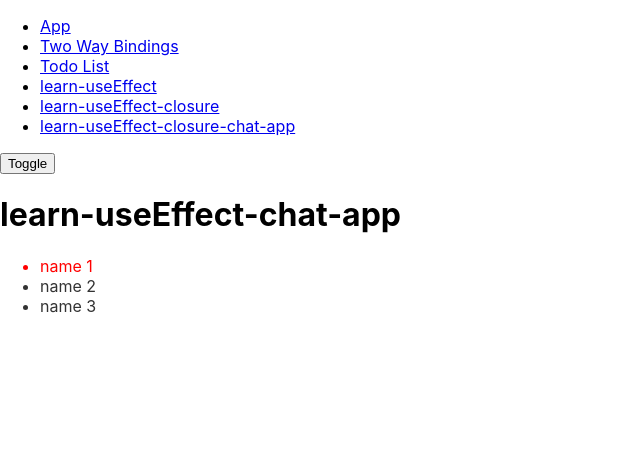
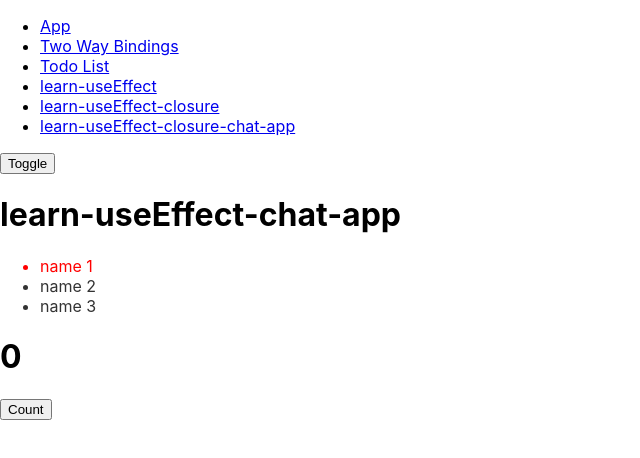
Before and after one commit to maihuongnguyenthi/learnreact, a React (Create React App) app: page /learn-useEffect-chat-app in a window 1280 px wide. Shown: the top 458 px of the page, without its empty margins (0-640 px from the left). Built offline with nearby package versions, Linux system fonts and the light colour scheme.

Commit message:
diferent useEffect anf useLayoutEffect

```diff
--- a/src/pages/LearnUseEffectChatApp.js
+++ b/src/pages/LearnUseEffectChatApp.js
@@ -1,5 +1,18 @@
 import { useEffect, useState } from "react";
-//
+//Phân biệt useEffect và useLayoutEffect
+//useEffect
+//1. Cập nhật lại state
+//2.Cập nhật DOM (mutated)
+//3.Render lại UI
+//4. Gọi cleanup nếu deps thay đổi
+//5. gọi useEffect callback()
+
+//useLayoutEffect
+//1. Cập nhật lại state
+//2.Cập nhật DOM (mutated)
+//3.Gọi cleanup nếu deps thay đổi(sync)
+//4. gọi useLayoutEffect callback(sync)
+//5.Render lại UI
 
 const lessons = [
     {
@@ -18,6 +31,7 @@
 
 const LearnUseEffectChatApp = () => {
     const [lessonId, setLessonId] = useState(1)
+    const [count, setCount] = useState(0)
 
     useEffect(() => {
         const handleComment = ({ detail }) => {
@@ -26,6 +40,13 @@
         window.addEventListener(`lesson-${lessonId}`, handleComment)
         return () => window.removeEventListener(`lesson-${lessonId}`, handleComment)
     }, [lessonId])
+
+    //Chỗ này nên sử dụng useLayoutEffect()
+    useEffect(() => {
+        if (count > 3) {
+            setCount(0)
+        }
+    }, [count])
 
     return (
         <>
@@ -41,7 +62,8 @@
                     </li>
                 ))}
             </ul>
-
+            <h1>{count}</h1>
+            <button onClick={() => setCount(count + 1)}>Count</button>
         </>
     )
 };
```
